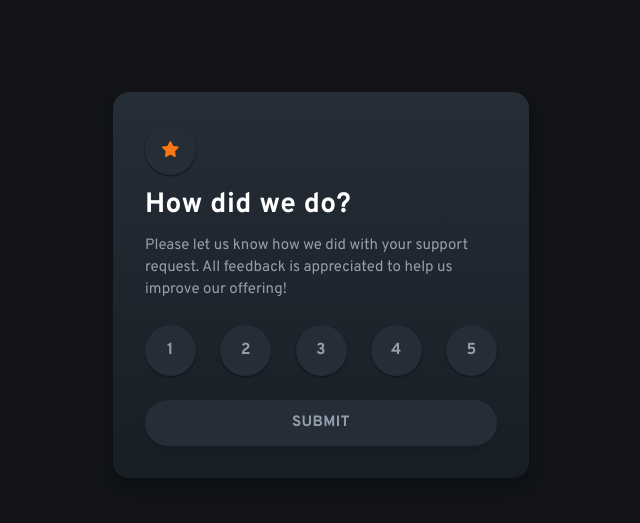
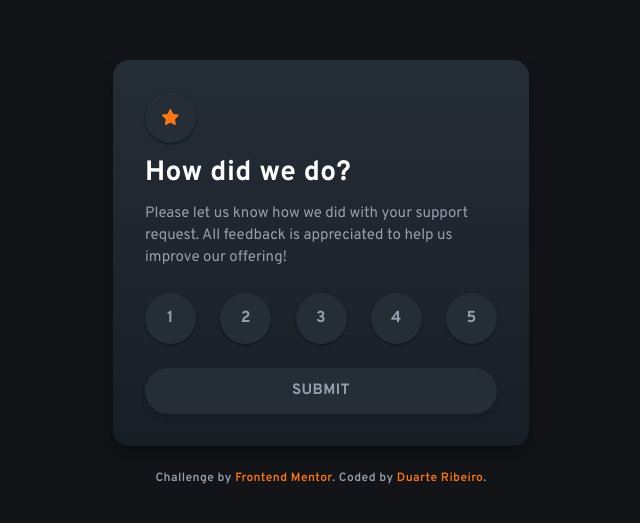
Before and after one commit to duartrosar/interactive-rating, a Next.js app: page / in a window 1280 px wide. Shown: the part 115-638 px from the top of the page, without its empty margins (319-959 px from the left). Built offline with nearby package versions, Linux system fonts and the light colour scheme.

Commit message:
Add author

```diff
--- a/components/Hero.jsx
+++ b/components/Hero.jsx
@@ -21,7 +21,7 @@ const Hero = () => {
   useEffect(() => {
     const timer = setTimeout(() => {
       setIsLoading(false);
-    }, 1500);
+    }, 1000);
 
     return () => {
       clearTimeout(timer);
@@ -29,7 +29,7 @@ const Hero = () => {
   }, [isLoading]);
 
   return (
-    <div className="w-100 h-[100vh] flex justify-center items-center px-6">
+    <div className="w-100 h-[100vh] flex flex-col justify-center items-center px-6">
       {isLoading ? (
         <div className="animate-spin h-10 w-10 border-t-2 border-primary rounded-full mr-3 text-primary"></div>
       ) : (
@@ -45,6 +45,30 @@ const Hero = () => {
           )}
         </div>
       )}
+      {!isLoading && (
+        <div className="py-6">
+          <p className="font-main text-light-gray text-xs font-semibold text-center">
+            Challenge by{" "}
+            <Link
+              target="_blank"
+              className="text-primary"
+              href="https://www.frontendmentor.io/"
+            >
+              Frontend Mentor
+            </Link>
+            . <br className="sm:hidden" />
+            Coded by{" "}
+            <Link
+              target="_blank"
+              className="text-primary"
+              href="https://github.com/duartrosar"
+            >
+              Duarte Ribeiro
+            </Link>
+            .
+          </p>
+        </div>
+      )}
     </div>
   );
 };
```
